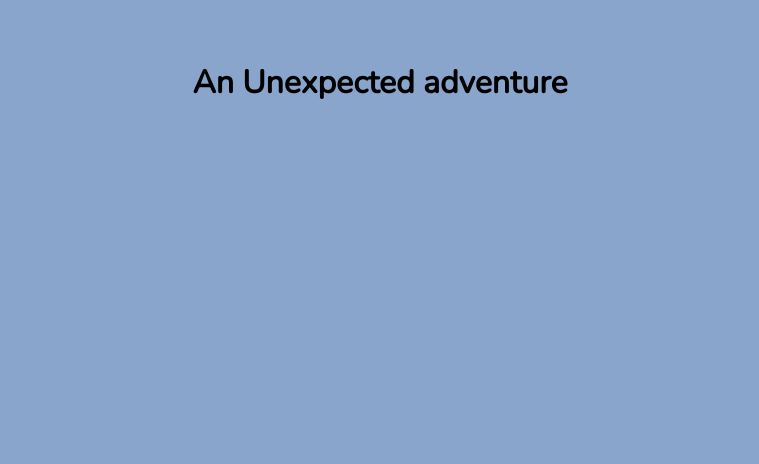
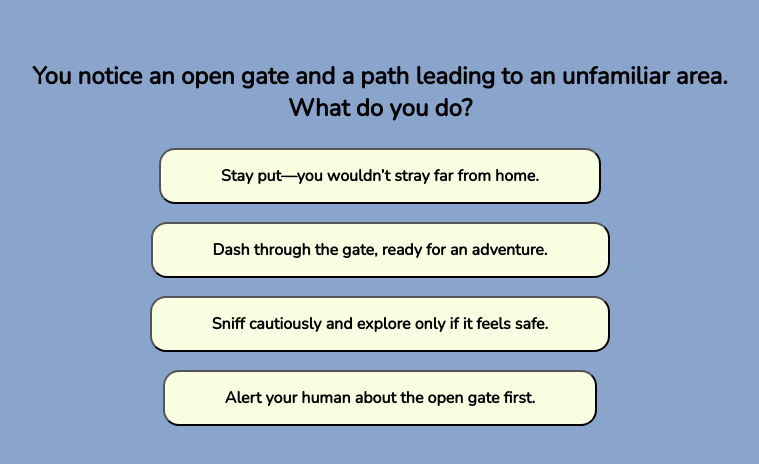
Before and after one commit to sarahteonin/pawfect-match, a React (Create React App) app: page /5 in a window 1280 px wide. Shown: the top 464 px of the page, without its empty margins (260-1019 px from the left). Built offline with nearby package versions, Linux system fonts and the light colour scheme.

Commit message:
page 5 done

```diff
--- a/src/pages/page5.js
+++ b/src/pages/page5.js
@@ -1,9 +1,22 @@
 import React from 'react';
 
 export default function Page5() {
+    const handleNext = () => {
+        window.location.href = "/6";
+    };
+
     return (
         <div>
-            <h1>An Unexpected adventure</h1>
+            <h2>You notice an open gate and a path leading to an unfamiliar area.
+                <br/>
+                What do you do?
+            </h2>
+            <div className={"button-container"}>
+                <button onClick={handleNext}>Stay put—you wouldn’t stray far from home.</button>
+                <button onClick={handleNext}>Dash through the gate, ready for an adventure.</button>
+                <button onClick={handleNext}>Sniff cautiously and explore only if it feels safe.</button>
+                <button onClick={handleNext}>Alert your human about the open gate first.</button>
+            </div>
         </div>
     );
 }
```
